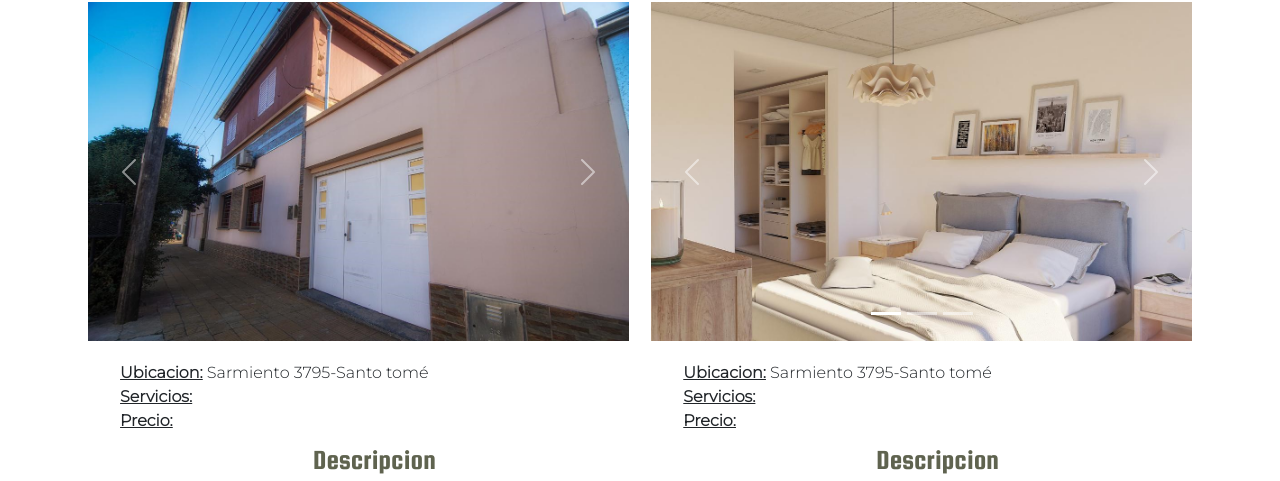
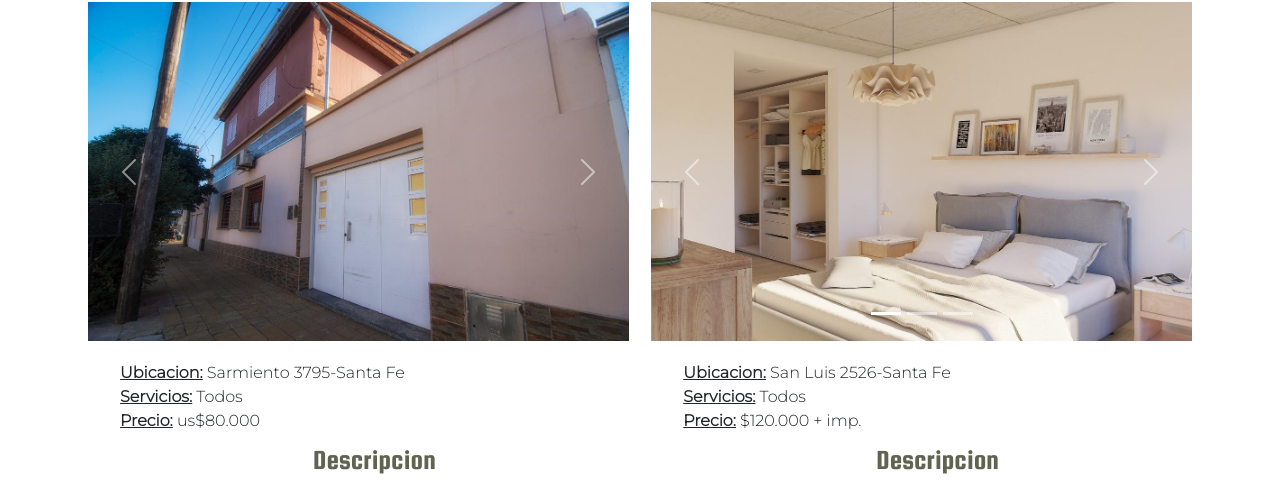
Before and after one commit to FabriCaceres/PreEntrega2-CaceresFabricio, a plain HTML site: page index.html in a window 1280 px wide. Shown: the part 316-797 px from the top of the page. Drawn offline with nearby package versions, Linux system fonts and the light colour scheme.

Commit message:
finalizando pre entrega 2

```diff
--- a/index.html
+++ b/index.html
@@ -91,9 +91,9 @@
                     </button>
                 </div>
                 <ul>
-                    <li><span>Ubicacion:</span> Sarmiento 3795-Santo tomé</li>
-                    <li><span>Servicios:</span></li>
-                    <li><span>Precio:</span></li>
+                    <li><span>Ubicacion:</span> Sarmiento 3795-Santa Fe</li>
+                    <li><span>Servicios:</span> Todos</li>
+                    <li><span>Precio:</span> us$80.000</li>
                 <h3>Descripcion</h3>
                 <p>Encantadora casa en venta: Esta propiedad ofrece un diseño acogedor y funcional, con espacios luminosos y bien distribuidos. Con detalles modernos y acabados de calidad, la casa cuenta con 3 habitaciones. El jardín añade un toque tranquilo y perfecto para momentos al aire libre. Ubicada en una zona tranquila, céntrica, residencial, esta casa es ideal para quienes buscan comodidad y estilo en su nuevo hogar.</p>
                 <a href="./pages/ventas.html">Ver más..</a>
@@ -141,9 +141,9 @@
                     </button>
                 </div>
                 <ul>
-                    <li><span>Ubicacion:</span> Sarmiento 3795-Santo tomé</li>
-                    <li><span>Servicios:</span></li>
-                    <li><span>Precio:</span></li>
+                    <li><span>Ubicacion:</span> San Luis 2526-Santa Fe</li>
+                    <li><span>Servicios:</span> Todos</li>
+                    <li><span>Precio:</span> $120.000 + imp.</li>
                 <h3>Descripcion</h3>
                 <p>Moderno departamento en alquiler: Este acogedor espacio cuenta con 2 habitaciones, perfecto para quienes buscan comodidad y estilo. La cocina equipada y la sala de estar luminosa crean un ambiente acogedor. Ubicado en una zona céntrica, este departamento ofrece conveniencia y accesibilidad.¡Haz de este lugar tu nuevo hogar!
                 </p>
```
